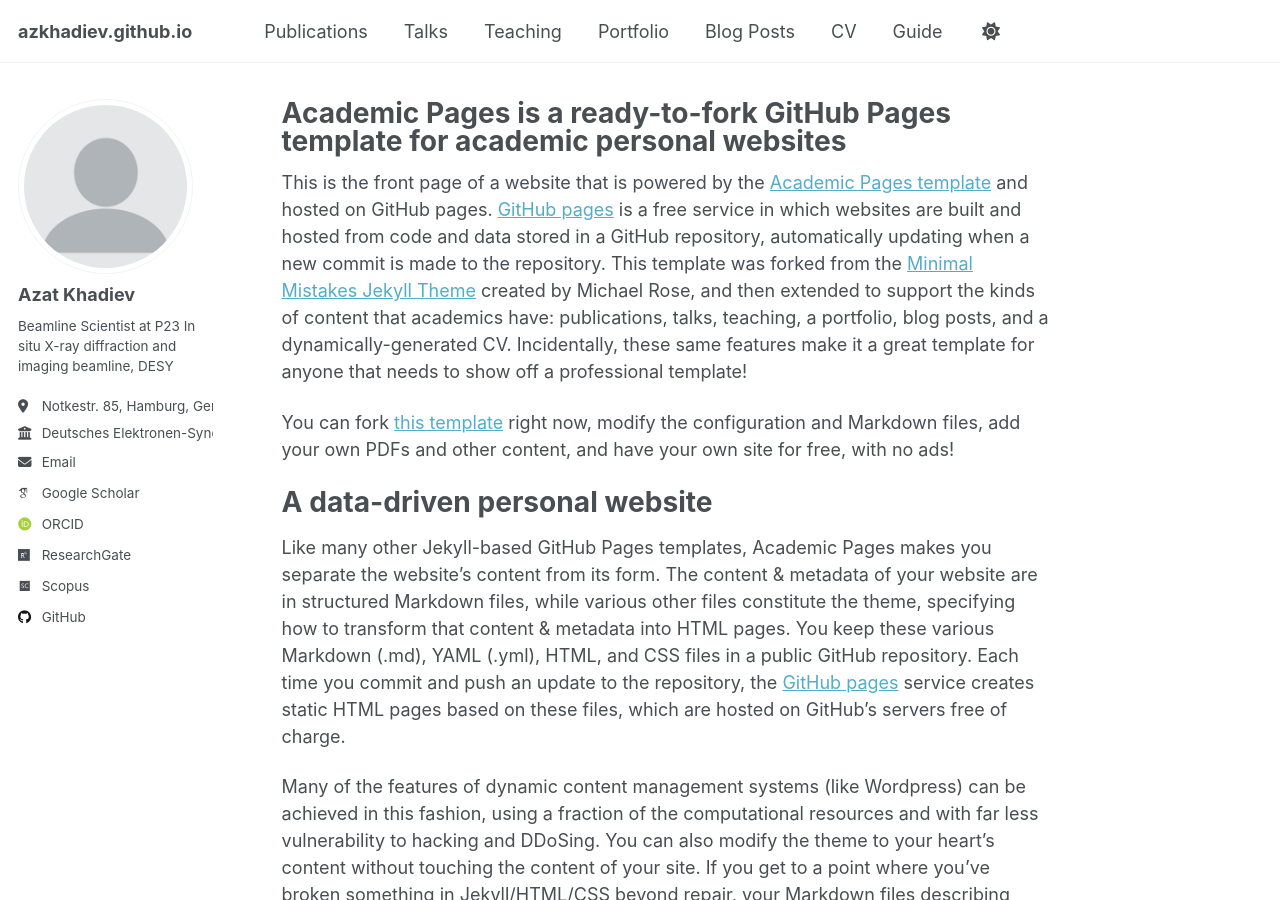
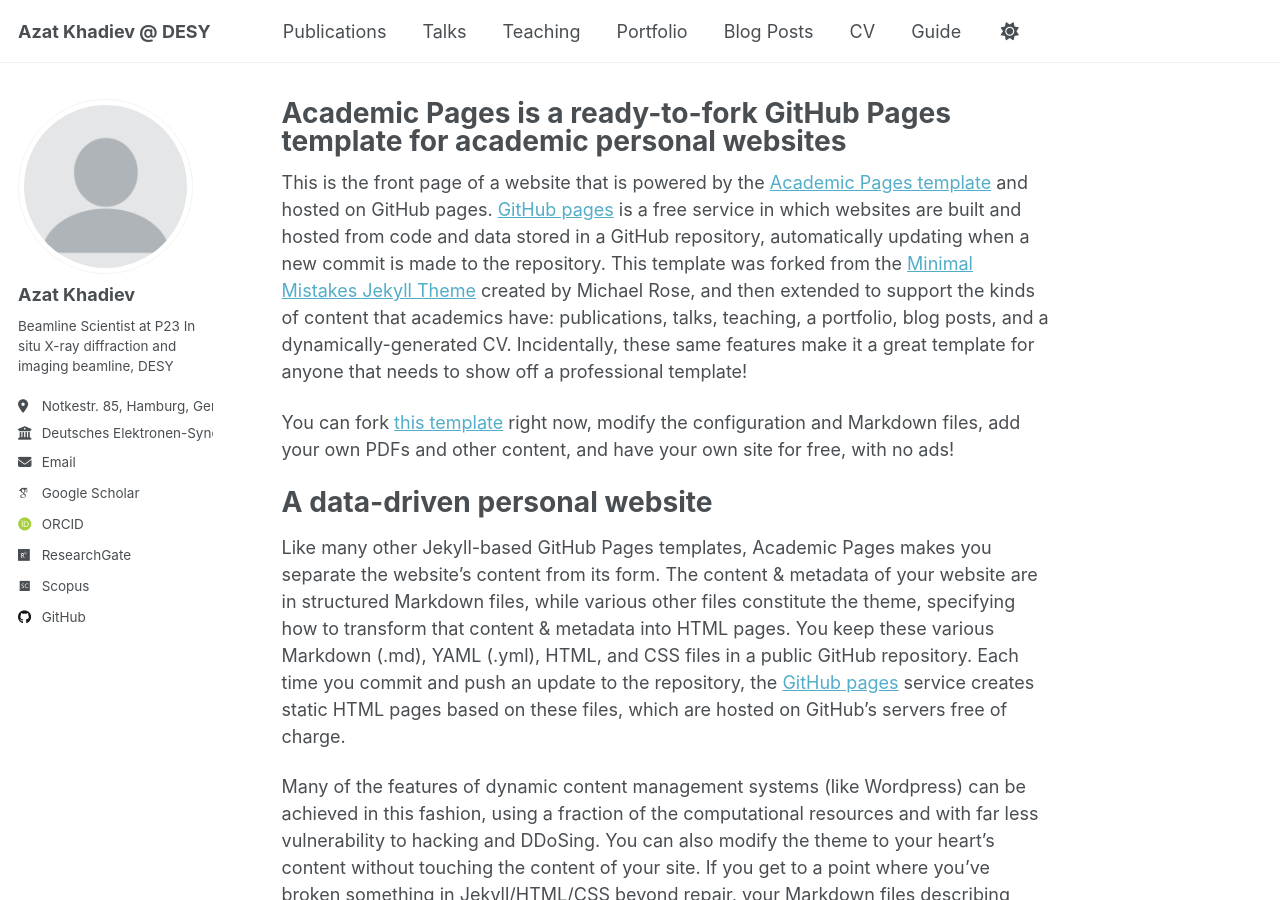
Before and after one commit to azkhadiev/azkhadiev.github.io, a Jekyll site: the page built from _pages/about.md, in a window 1280 px wide and 900 px high. Built offline with Jekyll 4.4.1, drawn with Linux system fonts in a browser that asks for light colours; some web fonts are replaced; a script that is not in the unit is left out.

Commit message:
Update _config.yml

```diff
--- a/_config.yml
+++ b/_config.yml
@@ -9,7 +9,7 @@
 # Basic Site Settings
 locale                   : "en-US"
 site_theme               : "default"
-title                    : # "Your Name / Site Title"
+title                    : "Azat Khadiev @ DESY"
 title_separator          : "-"
 name                     : &name "Azat Khadiev"
 description              : &description "Beamline Scientist at P23 beamline DESY"
```
